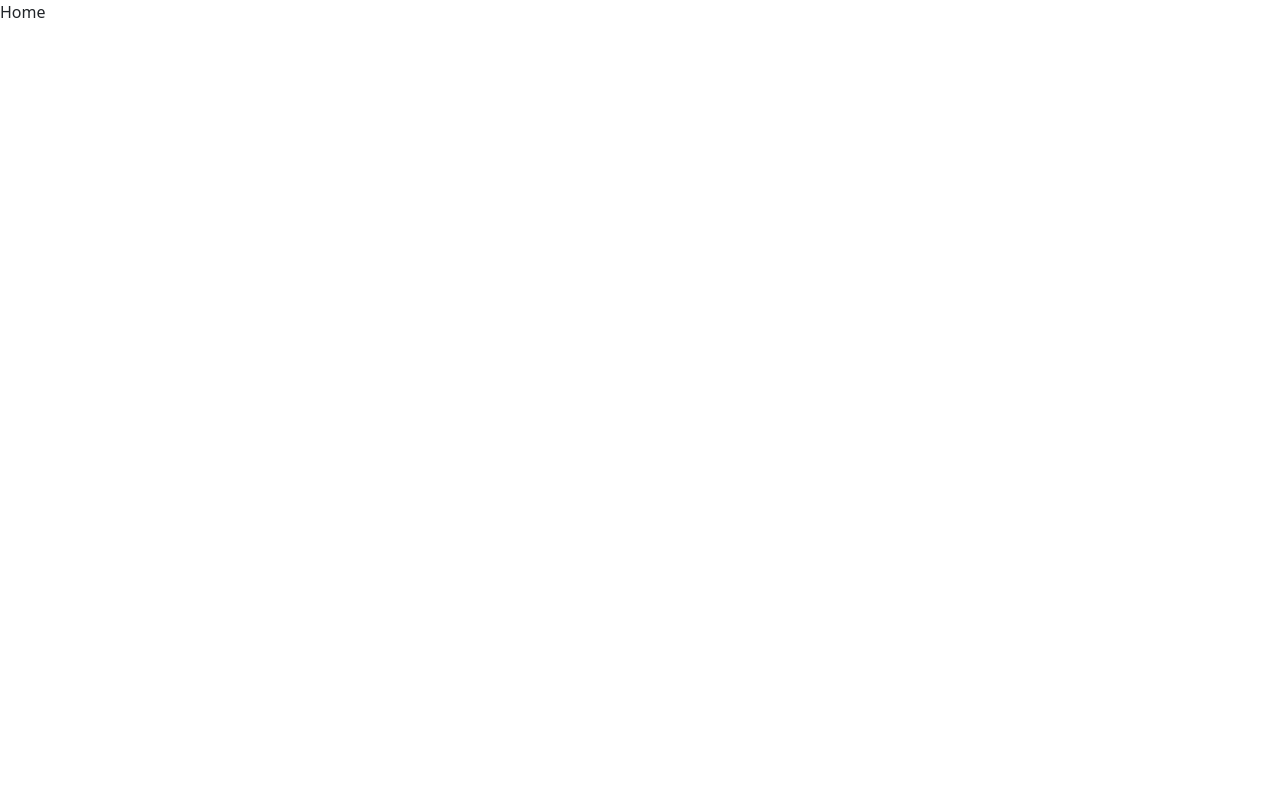
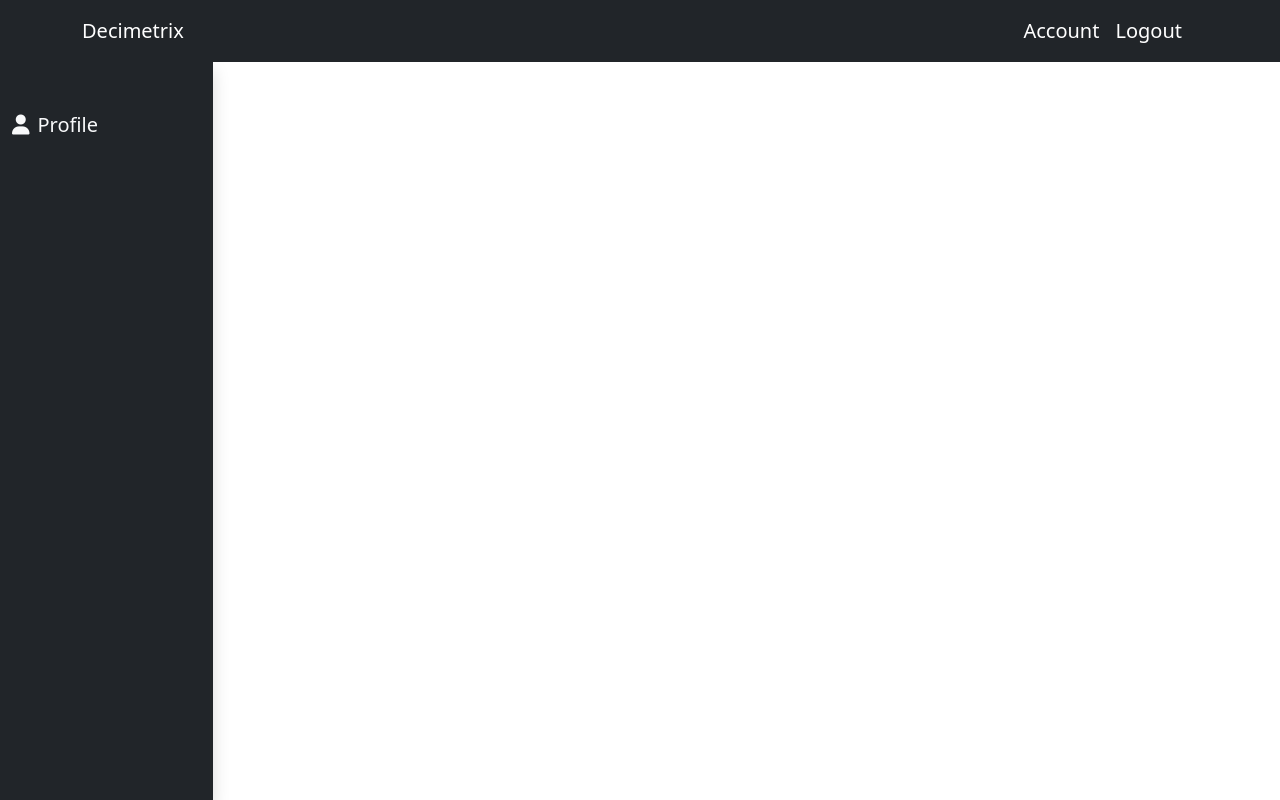
Before and after one commit to jpcortesg1/decimetrix, a React (Create React App) app in the folder client/: page / in a window 1280 px wide. Built offline with nearby package versions, Linux system fonts and the light colour scheme; sample sign-in values are in the browser's storage.

Commit message:
create layout

```diff
--- a/client/package.json
+++ b/client/package.json
@@ -7,6 +7,7 @@
     "@testing-library/react": "^12.1.4",
     "@testing-library/user-event": "^13.5.0",
     "axios": "^0.26.1",
+    "jwt-decode": "^3.1.2",
     "react": "^18.0.0",
     "react-dom": "^18.0.0",
     "react-router-dom": "^6.3.0",
--- a/client/public/index.html
+++ b/client/public/index.html
@@ -22,6 +22,13 @@
       integrity="sha384-ka7Sk0Gln4gmtz2MlQnikT1wXgYsOg+OMhuP+IlRH9sENBO0LRn5q+8nbTov4+1p"
       crossorigin="anonymous"
     ></script>
+    <link
+      rel="stylesheet"
+      href="https://cdnjs.cloudflare.com/ajax/libs/font-awesome/6.1.1/css/all.min.css"
+      integrity="sha512-KfkfwYDsLkIlwQp6LFnl8zNdLGxu9YAA1QvwINks4PhcElQSvqcyVLLD9aMhXd13uQjoXtEKNosOWaZqXgel0g=="
+      crossorigin="anonymous"
+      referrerpolicy="no-referrer"
+    />
     <title>Decimetrix</title>
   </head>
   <body>
--- a/client/src/App.js
+++ b/client/src/App.js
@@ -1,14 +1,24 @@
+import { useContext } from "react";
 import { BrowserRouter, Routes, Route, Navigate } from "react-router-dom";
+import { Context } from "./context/Context";
 import Home from "./pages/home/Home";
+import Layout from "./pages/layout/Layout";
 import Login from "./pages/login/Login";
 
 function App() {
+  const { token } = useContext(Context);
   return (
     <div className="App">
       <BrowserRouter>
         <Routes>
-          <Route path="/" element={<Home />}></Route>
-          <Route path="/login" element={<Login />}></Route>
+          <Route
+            path="/login"
+            element={token ? <Navigate to="/" /> : <Login />}
+          ></Route>
+          <Route
+            path="/"
+            element={token ? <Layout /> : <Navigate to="/login" />}
+          ></Route>
         </Routes>
       </BrowserRouter>
     </div>
--- /dev/null
+++ b/client/src/pages/layout/Layout.jsx
@@ -0,0 +1,88 @@
+import { useContext } from "react";
+import { Context } from "../../context/Context";
+import { Link } from "react-router-dom";
+import jwt_decode from "jwt-decode";
+import "./layout.css";
+
+const Layout = ({ children }) => {
+  const { token } = useContext(Context);
+  const { id, typeUser } = jwt_decode(token);
+  return (
+    <>
+      <nav className="navbar navbar-dark bg-dark py-3">
+        <div className="container d-flex">
+          <Link className="link" to="/">
+            <span className="navbar-brand" href="#">
+              Decimetrix
+            </span>
+          </Link>
+
+          <div className="d-flex">
+            <Link className="link" to="/">
+              <span className="navbar-brand" href="#">
+                Account
+              </span>
+            </Link>
+            <Link className="link" to="/">
+              <span className="navbar-brand" href="#">
+                Logout
+              </span>
+            </Link>
+          </div>
+        </div>
+      </nav>
+      <div className="d-flex">
+        <div className="col-md-2 sidebar bg-dark text-light shadow">
+          <div className="container pt-5">
+            <div className="d-flex flex-column justify-content-center">
+              {typeUser === "admin" && (
+                <>
+                  <Link className="link mb-2" to="/register">
+                    <span className="navbar-brand fs-5">
+                      <i className="fa-solid fa-user-plus me-2"></i>
+                      New User
+                    </span>
+                  </Link>
+
+                  <Link className="link mb-2" to="/newTask">
+                    <span className="navbar-brand fs-5">
+                      <i className="fa-solid fa-plus me-2"></i>
+                      New Task
+                    </span>
+                  </Link>
+
+                  <Link className="link mb-2" to="/tasks">
+                    <span className="navbar-brand fs-5">
+                      <i class="fa-solid fa-file me-2"></i>
+                      Task Report
+                    </span>
+                  </Link>
+                </>
+              )}
+              <Link className="link mb-2" to="/profile">
+                <span className="navbar-brand fs-5">
+                  <i className="fa-solid fa-user me-2"></i>
+                  Profile
+                </span>
+              </Link>
+              {typeUser === "operator" && (
+                <>
+                  <Link className="link mb-2" to={`/tasks/${id}`}>
+                    <span className="navbar-brand fs-5">
+                      <i class="fa-solid fa-file me-2"></i>
+                      Profile
+                    </span>
+                  </Link>
+                </>
+              )}
+            </div>
+          </div>
+        </div>
+
+        <div className="col-md-10">{children}</div>
+      </div>
+    </>
+  );
+};
+
+export default Layout;
--- /dev/null
+++ b/client/src/pages/layout/layout.css
@@ -0,0 +1,8 @@
+.link {
+  text-decoration: none !important;
+  color: inherit !important;
+}
+
+.sidebar{
+  min-height: calc(100vh - 3.9rem);
+}
--- a/client/src/pages/login/Login.jsx
+++ b/client/src/pages/login/Login.jsx
@@ -66,10 +66,10 @@ const Login = () => {
             </div>
             <button
               type="submit"
-              className={`btn btn-primary ${isFetching && "disabled"}`}
+              className={`btn btn-dark ${isFetching && "disabled"}`}
               disabled={isFetching}
             >
-              Submit
+              Login
             </button>
           </form>
         </div>
```
Also changed, not shown: 1 other file (tests, documents, lock files or other folders).
